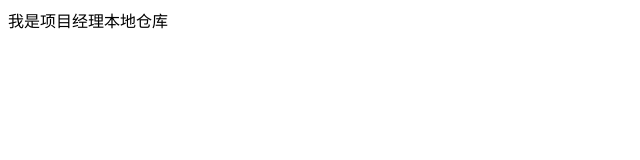
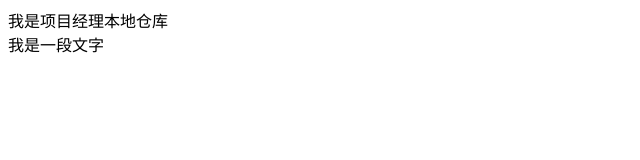
Before and after one commit to SurfDoudou/gitstudy, a plain HTML site: page index.html in a window 1280 px wide. Shown: the whole page, without its empty margins (0-640 px from the left). Drawn offline with Linux system fonts and the light colour scheme.

Commit message:
项目经理的第二次提交

```diff
--- a/index.html
+++ b/index.html
@@ -6,5 +6,7 @@
 </head>
 <body>
 <div>我是项目经理本地仓库</div>
+
+<div>我是一段文字</div>
 </body>
 </html>
```
